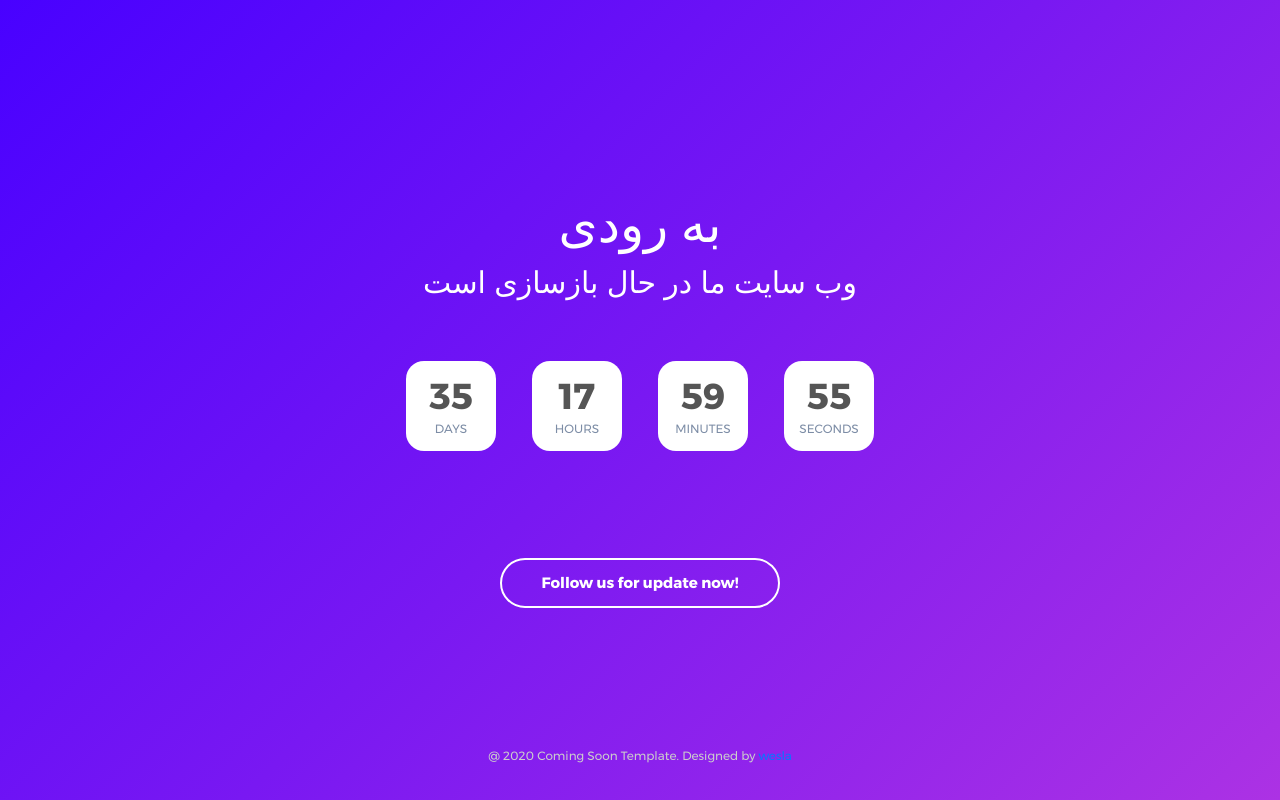
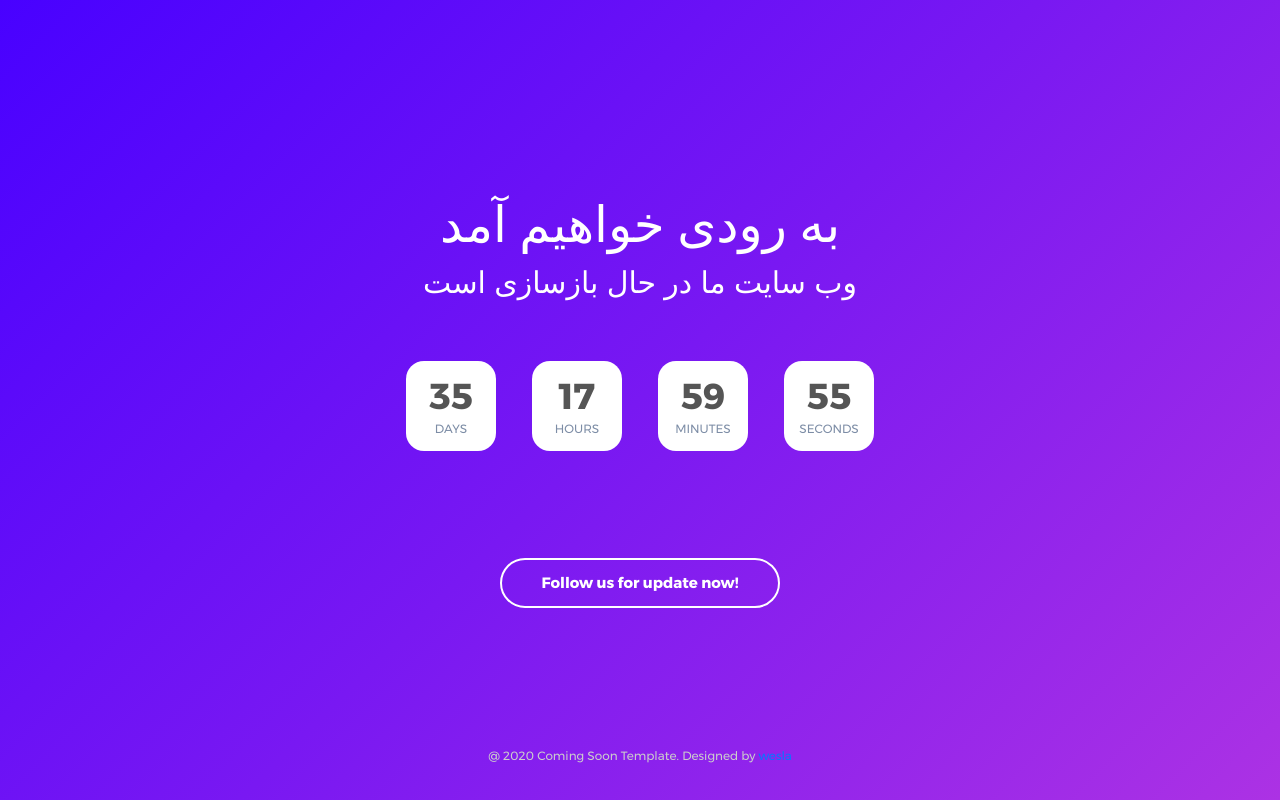
Before and after one commit to mahadikhah/comingsoon, a plain HTML site: page index.html in a window 1280 px wide. Drawn offline with Linux system fonts and the light colour scheme; a web font is replaced by a local one.

Commit message:
change comming soon text

```diff
--- a/index.html
+++ b/index.html
@@ -30,7 +30,7 @@
 		<span></span>
 		<div class="flex-col-c p-t-50 p-b-50">
 			<h3 class="l1-txt1 txt-center p-b-10">
-				به رودی
+				به رودی خواهیم آمد
 			</h3>
 
 			<p class="txt-center l1-txt2 p-b-60">
```
